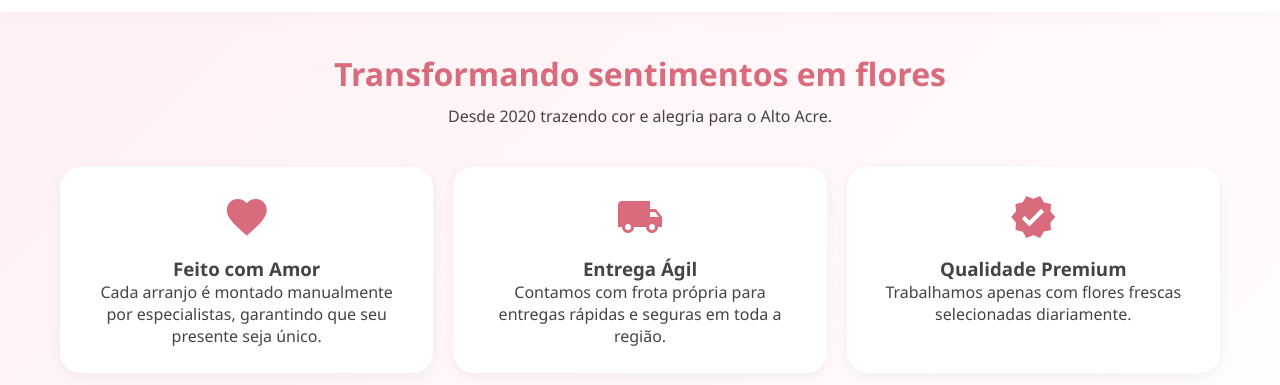
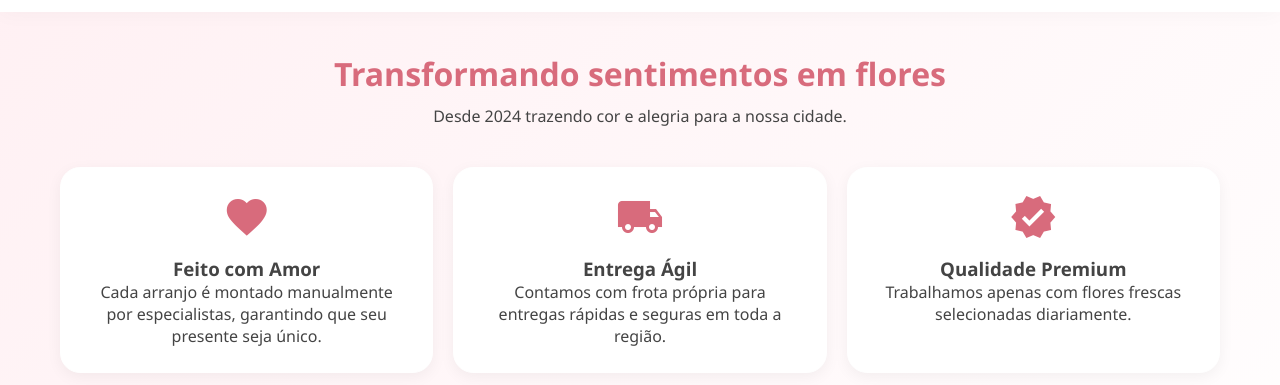
Before and after one commit to servicosDev/anneflores, a plain HTML site: page index.html in a window 1280 px wide. Both pictures are taken after a click on the button "Sobre Nós". Shown: the part 79-464 px from the top of the page. Drawn offline with Linux system fonts and the light colour scheme.

Commit message:
versao 3.1.2

```diff
--- a/index.html
+++ b/index.html
@@ -67,7 +67,7 @@
         <div class="container fade-in">
             <div class="about-hero">
                 <h2>Transformando sentimentos em flores</h2>
-                <p>Desde 2020 trazendo cor e alegria para o Alto Acre.</p>
+                <p>Desde 2024 trazendo cor e alegria para a nossa cidade.</p>
             </div>
 
             <div class="about-content">
```
